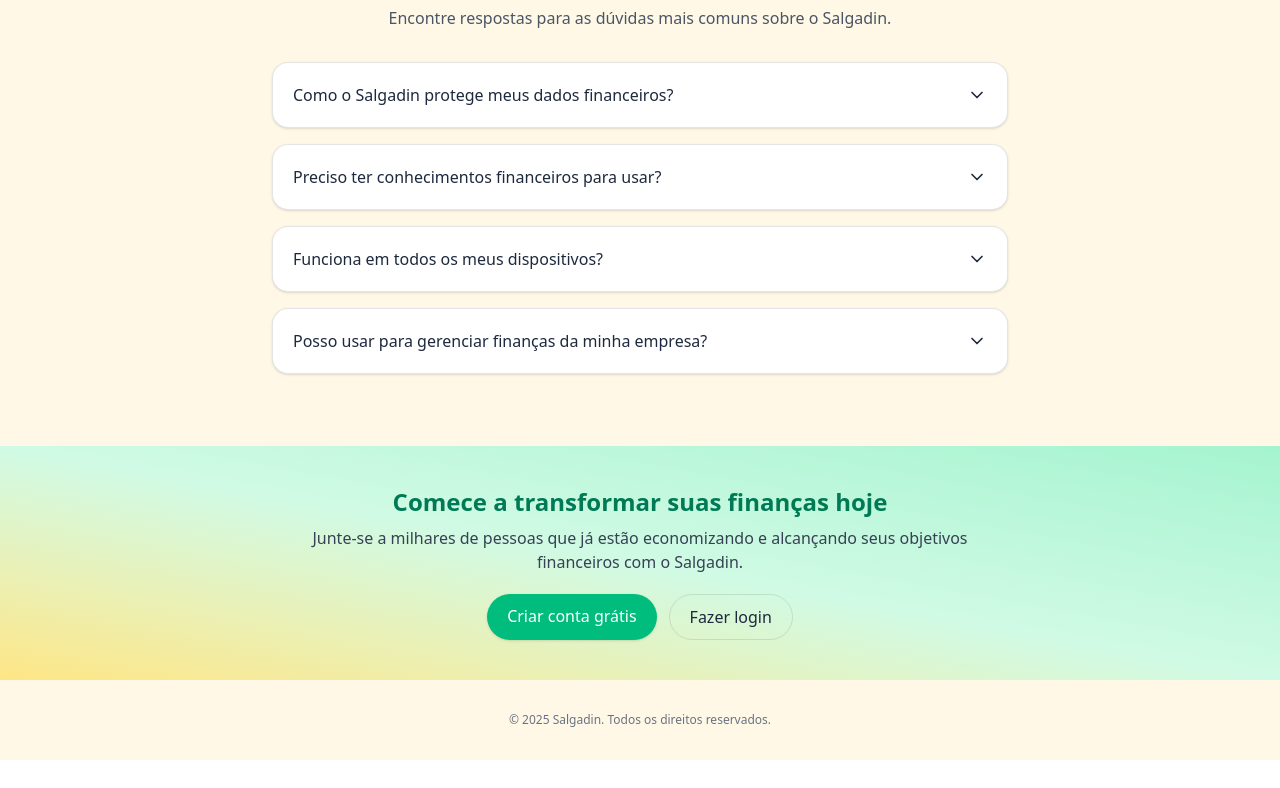
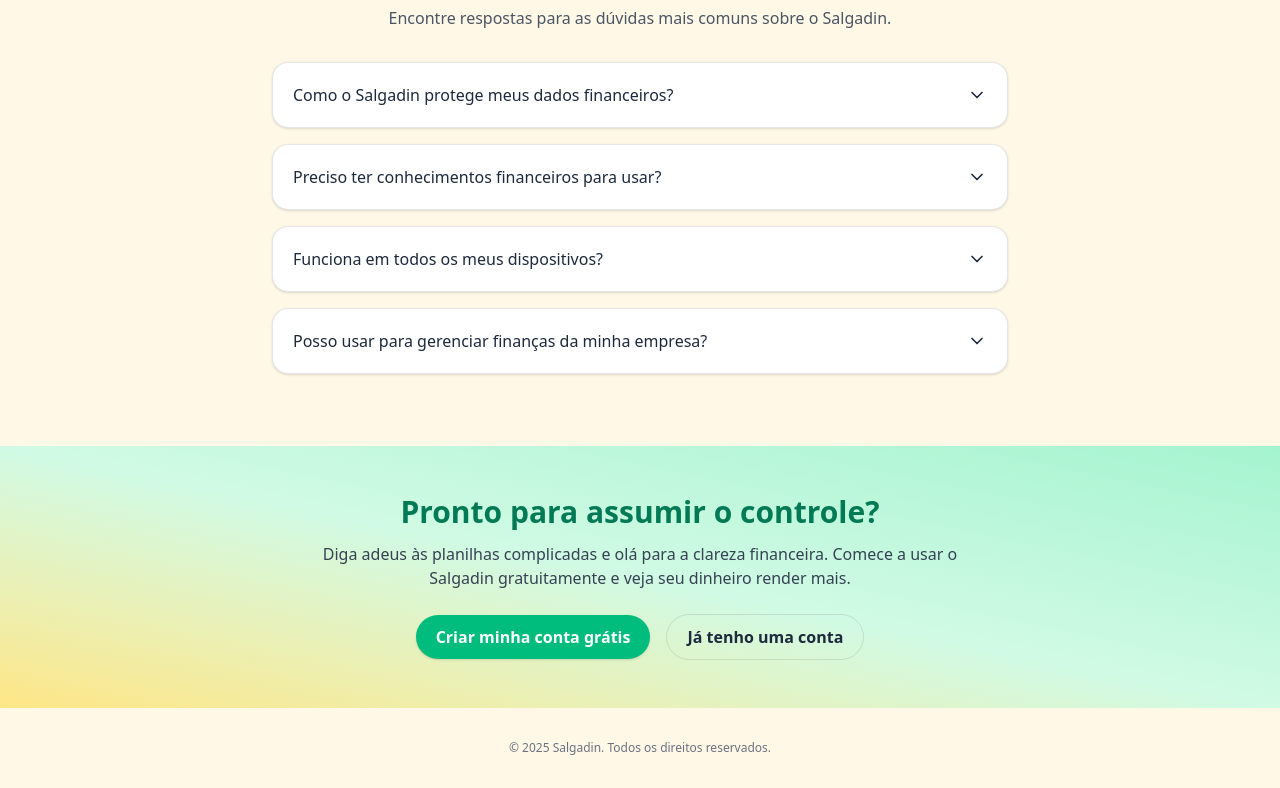
Before and after one commit to wmsalves/Salgadin, a React (Vite) app in the folder Salgadin-web/: page / in a window 1280 px wide. Shown: the part 1985-2773 px from the top of the page. Before the commit the page ends 2745 px from the top, so only its background shows below. Built offline with nearby package versions, Linux system fonts and the light colour scheme.

Commit message:
refactor(ui): improve cta section copy and button consistency

```diff
--- a/Salgadin-web/src/components/ui/Button.tsx
+++ b/Salgadin-web/src/components/ui/Button.tsx
@@ -27,11 +27,19 @@
   extends ComponentProps<"button">,
     VariantProps<typeof buttonVariants> {}
 
-export function Button({ className, variant, size, ...props }: ButtonProps) {
+export function Button({
+  children,
+  className,
+  variant,
+  size,
+  ...props
+}: ButtonProps) {
   return (
     <button
       className={clsx(buttonVariants({ variant, size, className }))}
       {...props}
-    />
+    >
+      {children}
+    </button>
   );
 }
--- a/Salgadin-web/src/pages/HomePage/CtaSection.tsx
+++ b/Salgadin-web/src/pages/HomePage/CtaSection.tsx
@@ -1,28 +1,30 @@
 import { Link } from "react-router-dom";
+
+const buttonStyles = {
+  primary:
+    "rounded-full bg-emerald-500 hover:bg-emerald-600 text-white px-5 py-2.5 shadow font-semibold transition-colors",
+  secondary:
+    "rounded-full border border-black/10 px-5 py-2.5 hover:bg-black/5 font-semibold transition-colors",
+};
 
 export function CtaSection() {
   return (
     <section className="mt-6 bg-gradient-to-tr from-amber-200 via-emerald-100 to-emerald-200">
-      <div className="mx-auto max-w-6xl px-4 py-10 text-center">
-        <h3 className="text-2xl font-extrabold text-emerald-700">
-          Comece a transformar suas finanças hoje
+      <div className="mx-auto max-w-6xl px-4 py-12 text-center">
+        <h3 className="text-3xl font-extrabold text-emerald-700">
+          Pronto para assumir o controle?
         </h3>
-        <p className="mt-2 text-gray-700 max-w-2xl mx-auto text-sm sm:text-base">
-          Junte-se a milhares de pessoas que já estão economizando e alcançando
-          seus objetivos financeiros com o Salgadin.
+        <p className="mt-3 text-gray-700 max-w-2xl mx-auto">
+          Diga adeus às planilhas complicadas e olá para a clareza financeira.
+          Comece a usar o Salgadin gratuitamente e veja seu dinheiro render
+          mais.
         </p>
-        <div className="mt-5 flex justify-center gap-3">
-          <Link
-            to="/signup"
-            className="rounded-full bg-emerald-500 hover:bg-emerald-600 text-white px-5 py-2.5 shadow"
-          >
-            Criar conta grátis
+        <div className="mt-6 flex flex-col sm:flex-row items-center justify-center gap-4">
+          <Link to="/signup" className={buttonStyles.primary}>
+            Criar minha conta grátis
           </Link>
-          <Link
-            to="/login"
-            className="rounded-full border border-black/10 px-5 py-2.5 hover:bg-black/5"
-          >
-            Fazer login
+          <Link to="/login" className={buttonStyles.secondary}>
+            Já tenho uma conta
           </Link>
         </div>
       </div>
```
